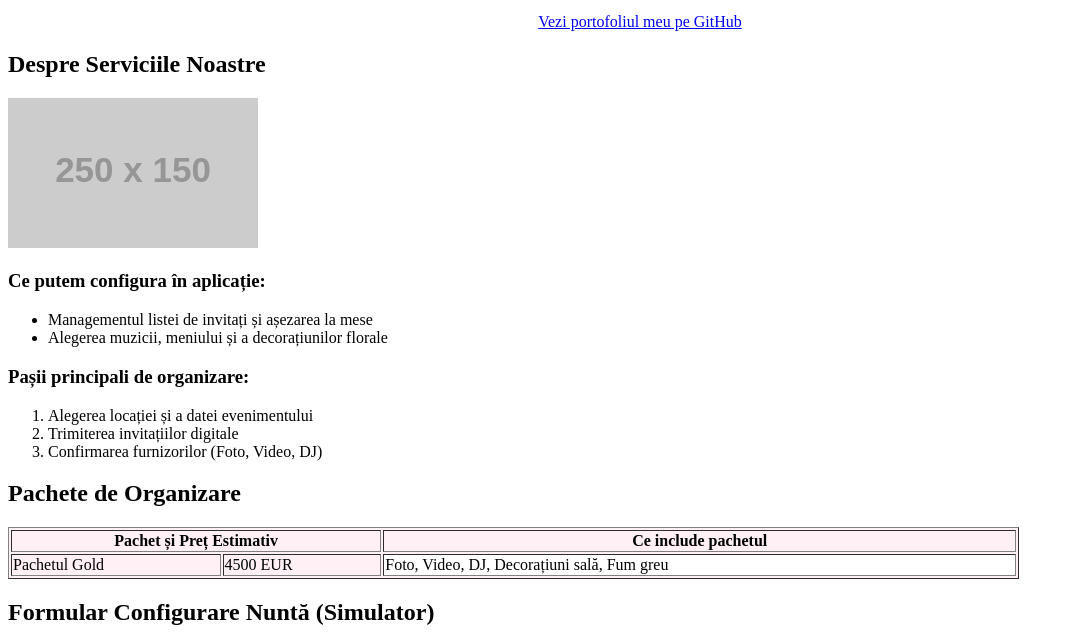
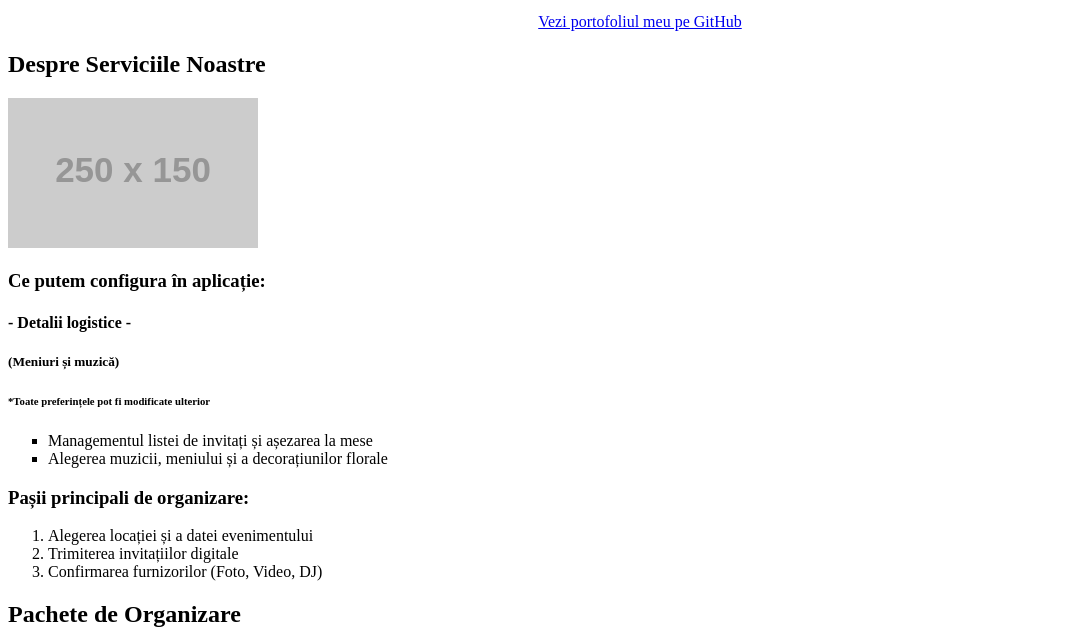
Before and after one commit to nichitadaniel162-cmyk/CV, a plain HTML site: page index.html in a window 1280 px wide. Shown: the part 119-762 px from the top of the page, without its empty margins (0-1074 px from the left). Drawn offline with Linux system fonts and the light colour scheme; placeholder pictures from the web are drawn by us.

Commit message:
Update index.html

```diff
--- a/index.html
+++ b/index.html
@@ -14,7 +14,7 @@
         <p>
             Aceasta este o <strong>aplicație web</strong> dedicată organizării evenimentelor.<br>
             Aici poți planifica <b>cea mai importantă zi</b> din viața ta, pas cu pas.
-            <span title="Creat cu pasiune pentru evenimente reușite">Fiecare detaliu contează pentru noi.</span>
+            <span title="Creat cu pasiune pentru evenimente reusite">Fiecare detaliu contează pentru noi.</span>
         </p>
         <a href="https://github.com/nichitadaniel162-cmyk" target="_blank" name="link_portofoliu">Vezi portofoliul meu pe GitHub</a>
     </div>
@@ -24,7 +24,11 @@
     <img src="https://via.placeholder.com/250x150" alt="Poza decoratiuni nunta" width="250" height="150" title="Exemplu de decor pentru sala">
 
     <h3>Ce putem configura în aplicație:</h3>
-    <ul>
+    <h4>- Detalii logistice -</h4>
+    <h5>(Meniuri și muzică)</h5>
+    <h6>*Toate preferințele pot fi modificate ulterior</h6>
+
+    <ul type="square">
         <li>Managementul listei de invitați și așezarea la mese</li>
         <li>Alegerea muzicii, meniului și a decorațiunilor florale</li>
     </ul>
```
